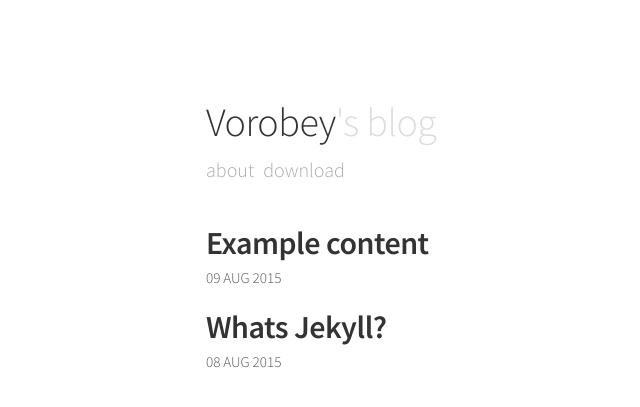
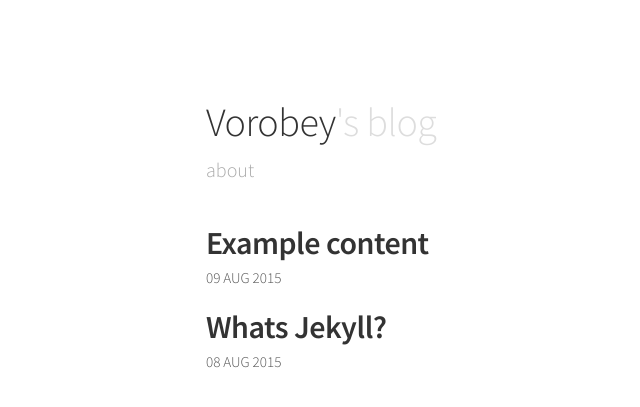
Before and after one commit to cropercrops/cropercrops.github.io, a Jekyll site: the page built from index.html, in a window 1280 px wide. Shown: the top 407 px of the page, without its empty margins (74-714 px from the left). Built offline with Jekyll 4.4.1, drawn with Linux system fonts in a browser that asks for light colours.

Commit message:
Initial commit

```diff
--- a/_config.yml
+++ b/_config.yml
@@ -27,8 +27,6 @@ markdown:           kramdown
 nav:
   - name:           "About"
     href:           "/about"
-  - name:           "Download"
-    href:           ""
 
 # Sass
 sass:
```
